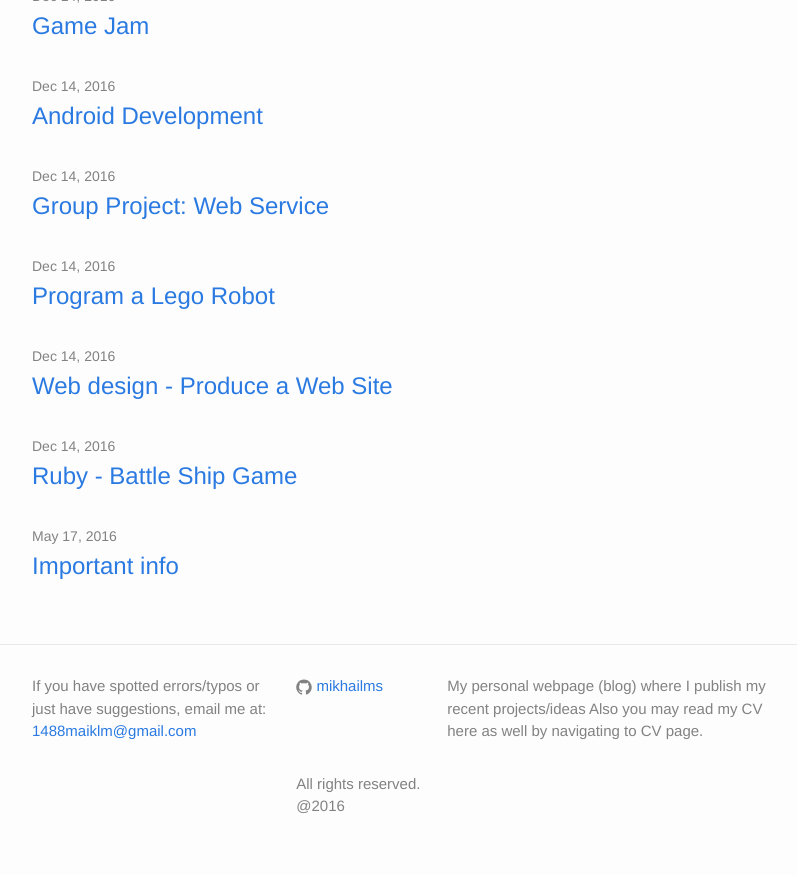
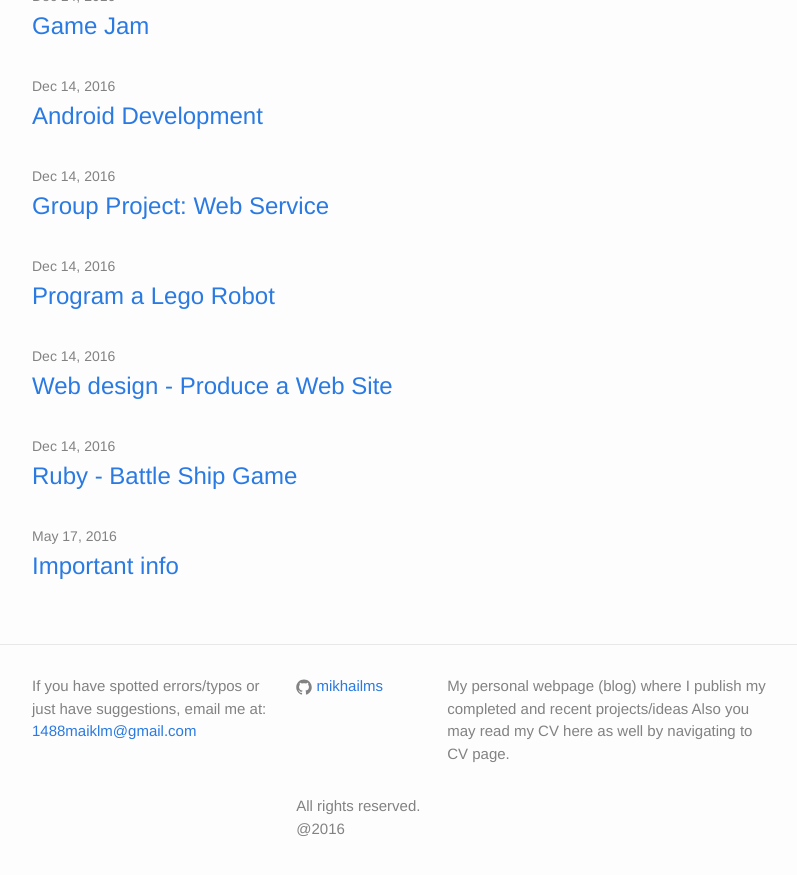
Before and after one commit to MikhailMS/mikhailms.github.io, a Jekyll site: the page built from index.html, in a window 1280 px wide and 900 px high, scrolled down 873 px. Shown: the top 875 px of the window, without its empty margins (238-1035 px from the left). Built offline with Jekyll 4.4.1, drawn with Linux system fonts in a browser that asks for light colours.

Commit message:
small change

```diff
--- a/_config.yml
+++ b/_config.yml
@@ -8,7 +8,7 @@
 title: Personal webpage
 email: 1488maiklm@gmail.com
 description: > # this means to ignore newlines until "baseurl:"
-  My personal webpage (blog) where I publish my recent projects/ideas
+  My personal webpage (blog) where I publish my completed and recent projects/ideas
   Also you may read my CV here as well by navigating to CV page.
 baseurl: "" # the subpath of your site, e.g. /blog
 url: "http://mikhailms.github.io"
```
